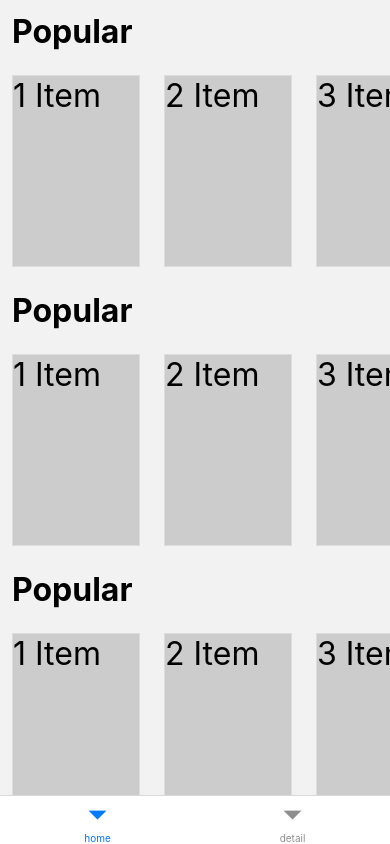
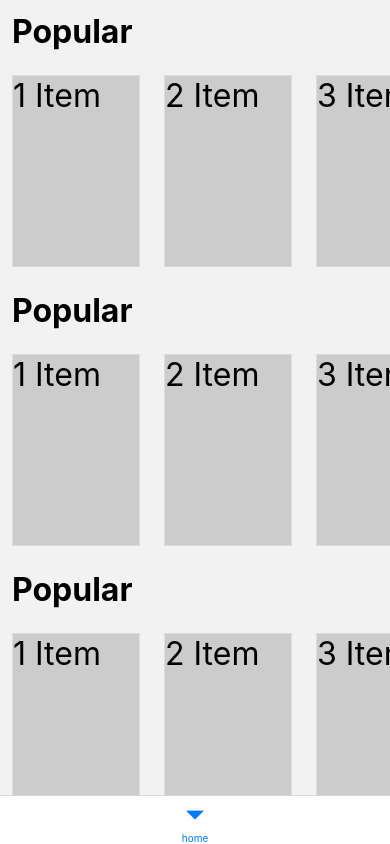
Before and after one commit to ChenLiangZhen/homework3, a React Native app: screen / in a window 390 px wide. Built offline with nearby package versions, Linux system fonts and the light colour scheme.

Commit message:
navigator switch

```diff
--- a/App.js
+++ b/App.js
@@ -6,10 +6,13 @@ import { createBottomTabNavigator } from '@react-navigation/bottom-tabs';
 import Home from "./src/screens/Home";
 import {SafeAreaProvider, SafeAreaView} from "react-native-safe-area-context";
 import BookDetail from "./src/screens/BookDetail";
+import {useState} from "react";
 
-const Tab = createBottomTabNavigator();
+const Tab = createBottomTabNavigator()
+const Stack = createNativeStackNavigator()
 
 export default function App() {
+
     return (
         // <SafeAreaProvider>
             <NavigationContainer>
@@ -21,10 +24,20 @@ export default function App() {
 }
 
 export const Content = () => {
-    return (
-        <Tab.Navigator>
-            <Tab.Screen name="home" component={Home} options={{headerShown: false}}/>
-            <Tab.Screen name="detail" component={BookDetail} options={{headerShown: false}}/>
-        </Tab.Navigator>
+
+   const [tab, setTab] = useState(true)
+
+   return (
+       <>
+          { tab ?
+             <Tab.Navigator>
+                <Tab.Screen name="home" component={Home} options={{headerShown: false}}/>
+             </Tab.Navigator> :
+
+             <Stack.Navigator>
+                <Tab.Screen name="detail" component={BookDetail} options={{headerShown: false}}/>
+             </Stack.Navigator>
+          }
+       </>
     )
 }
```
